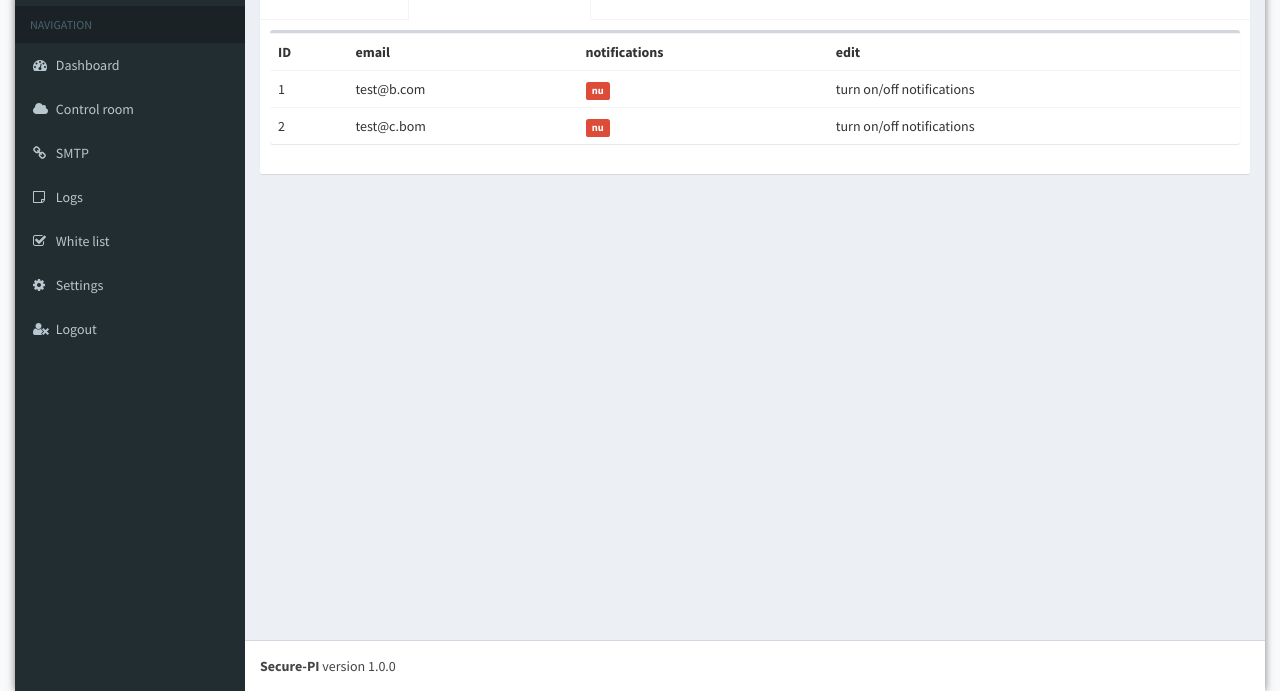
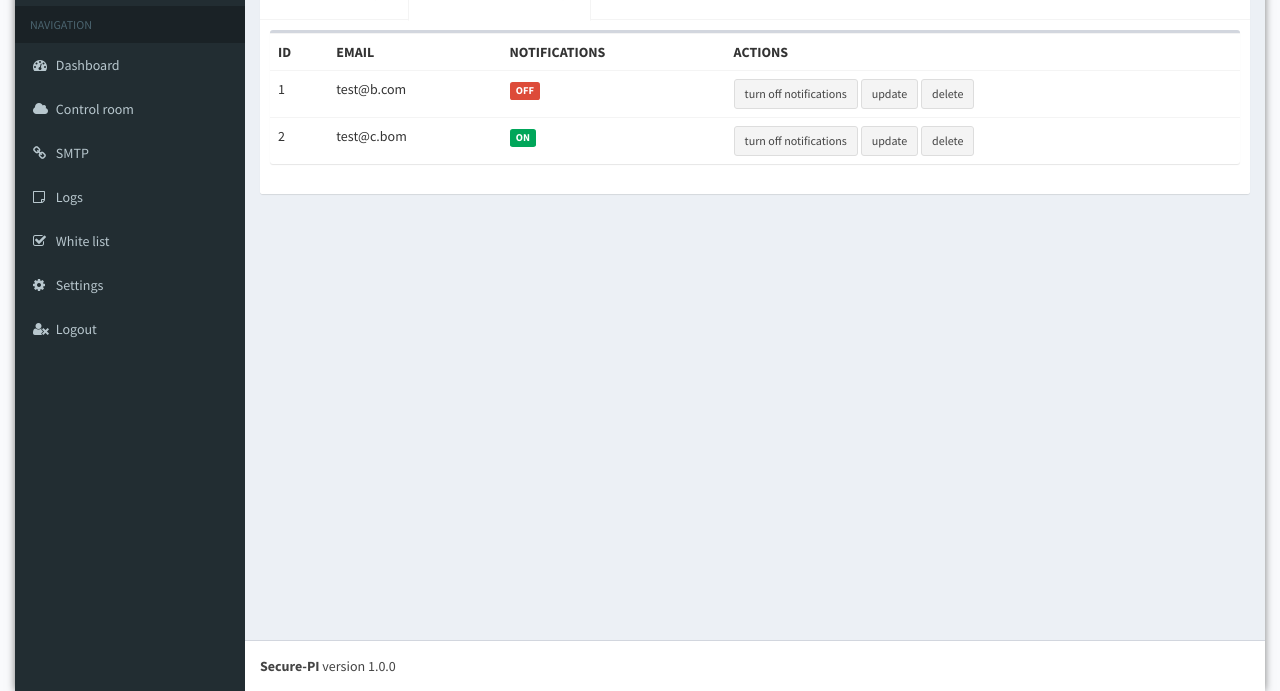
Before and after one commit to Terkea/secure-pi, a Flask app: page /smtp/ in a window 1280 px wide, after a click on "Notification settings". Shown: the part 109-800 px from the top of the page. Run offline with Flask 2, Linux system fonts and the light colour scheme; a user stored in the database is signed in; data comes from the database, SQL or seed files in the repository; some libraries are stand-ins or nearby versions.

Commit message:
notification settings almost done, still have some things to sort out on the update functionality

```diff
--- a/securepi/forms.py
+++ b/securepi/forms.py
@@ -6,8 +6,11 @@ class LoginForm(FlaskForm):
     email = StringField('Email Address', validators=[DataRequired(message='Field required'), Email()])
     password = PasswordField('Password', validators=[DataRequired(message='Field required')])
 
-class UpdateEmailForm(FlaskForm):
-        server = StringField('Server', validators=[DataRequired(message='Field required')])
-        email = StringField('Email Address', validators=[DataRequired(message='Field required'), Email()])
-        password = PasswordField('Password', validators=[DataRequired(message='Field required')])
-        port = StringField('Port', validators=[DataRequired(message='Field required')])
+class UpdateSMTPForm(FlaskForm):
+    server = StringField('Server', validators=[DataRequired(message='Field required')])
+    email = StringField('Email Address', validators=[DataRequired(message='Field required'), Email()])
+    password = PasswordField('Password', validators=[DataRequired(message='Field required')])
+    port = StringField('Port', validators=[DataRequired(message='Field required')])
+
+class UpdateEmailAddress(FlaskForm):
+    email = StringField('Email Address', validators=[DataRequired(message='Field required'), Email()])
--- a/securepi/routes.py
+++ b/securepi/routes.py
@@ -1,6 +1,6 @@
 from flask import Flask, escape, request, render_template, redirect, url_for, session
-from securepi import app, tools
-from securepi.forms import LoginForm, UpdateEmailForm
+from securepi import app, tools, db
+from securepi.forms import LoginForm, UpdateSMTPForm, UpdateEmailAddress
 from securepi.models import User, Email, Picture, WhiteList
 import json
 
@@ -39,10 +39,6 @@ def login():
         password = (str(form.password.data))
         print("email:  {}, password: {}".format(email, password))
 
-        # rootAccount = User(email='test@root.com', password=tools.encrypt('secure-pi'))
-        # db.session.add(rootAccount)
-        # db.session.commit()
-
         # CHECK DB FOR ACCOUNT
         query = User.query.filter_by(email=email).first()
         if query:
@@ -64,7 +60,8 @@ def login():
 
 @app.route('/smtp/', methods=['GET', 'POST'])
 def smtp():
-    form = UpdateEmailForm()
+    form = UpdateSMTPForm()
+    form2 = UpdateEmailAddress()
     query = Email.query.all()
 
     if  form.validate_on_submit():
@@ -85,5 +82,53 @@ def smtp():
         else:
             form.server.errors.append("Invalid account, be sure that you have less secure app access turned on or try with a gmail account")
 
-    # print(json.dumps(CONFIG['SMTP']))
-    return render_template('smtp.html', config=CONFIG['SMTP'], query=query, form=form)
+
+    if form2.validate_on_submit():
+        print('form2 email updated {}'.format(form2.email))
+    else:
+        print('cannot validate the second form')
+
+    return render_template('smtp.html', config=CONFIG['SMTP'], query=query, form=form, form2=form2)
+
+@app.route('/delete_email/<int:id>', methods=['GET', 'POST'])
+def delete_email(id):
+    query = Email.query.get_or_404(id)
+
+    try:
+        db.session.delete(query)
+        db.session.commit()
+        return redirect(url_for('smtp'))
+    except:
+        return 'There was a problem deleting that email'
+
+@app.route('/change_notification_status/<int:id>', methods=['GET', 'POST'])
+def change_notification_status(id):
+    query = Email.query.get_or_404(id)
+
+    try:
+        if query.notifications == True:
+            query.notifications = False
+            db.session.commit()
+            return redirect(url_for('smtp'))
+        else:
+            query.notifications = True
+            db.session.commit()
+            return redirect(url_for('smtp'))
+    except:
+        return 'There was a problem changing the notification status on that email'
+
+@app.route('/update_email_address/<int:id>', methods=['GET', 'POST'])
+def update_email_address(id):
+    query = Email.query.get_or_404(id)
+    form2 = UpdateEmailAddress()
+
+    if form2.validate_on_submit():
+        try:
+            print(form2.email)
+            query.email = form2.email.update_email_address
+            db.session.commit()
+        except:
+            return 'There was a problem changing the notification status on that email'
+    else:
+        print('couldn\'t validate the form')
+    return render_template(url_for('smtp'))
--- a/securepi/templates/smtp.html
+++ b/securepi/templates/smtp.html
@@ -15,7 +15,13 @@
       <div class="tab-pane active" id="tab_1">
 
         {% for error in form.server.errors %}
-            <p class="text-red">{{ error }}</p> <a href='https://myaccount.google.com/lesssecureapps'>Click here to check</a>
+{#            <p class="text-red">{{ error }}</p>#}
+            {% if error == 'Invalid account, be sure that you have less secure app access turned on or try with a gmail account' %}
+                <p class="text-red">{{ error }}</p>
+                <a href='https://myaccount.google.com/lesssecureapps'>Click here to check</a>
+            {% else: %}
+                <p class="text-red">{{ error }}</p>
+            {% endif %}
         {% endfor %}
 
 
@@ -57,21 +63,70 @@
               <table class="table table-hover">
                 <tr>
                   <th>ID</th>
-                  <th>email</th>
-                  <th>notifications</th>
-                    <th>edit</th>
+                  <th>EMAIL</th>
+                  <th>NOTIFICATIONS</th>
+                    <th>ACTIONS</th>
                 </tr>
                 {% for foo in query %}
                     <tr>
                       <td>{{ foo.id }}</td>
                       <td>{{ foo.email }}</td>
 {#                        <td> {{ foo.notification }}</td>#}
-                        {% if foo.notification == false %}
-                            <td><span class="label label-success">da</span></td>
-                        {% else %}
-                            <td><span class="label label-danger">nu</span></td>
+                        {% if foo.notifications == False %}
+                            <td><span class="label label-danger">OFF</span></td>
+                            <td>
+                                <a href="/change_notification_status/{{ foo.id }}">
+                                    <button class="btn btn-sm btn-default">turn off notifications</button>
+                                </a>
+                                <a href="">
+                                    <button class="btn btn-sm btn-default">update</button>
+                                </a>
+                                <a href="/delete_email/{{ foo.id }}">
+                                    <button class="btn btn-sm btn-default">delete</button>
+                                </a>
+                            </td>
                         {% endif %}
-                        <td>turn on/off notifications</td>
+                        {% if foo.notifications == True %}
+                            <td><span class="label label-success">ON</span></td>
+                            <td>
+                                <a href="/change_notification_status/{{ foo.id }}">
+                                    <button class="btn btn-sm btn-default">turn off notifications</button>
+                                </a>
+                                <a href="" data-toggle="modal" data-target="#modal-default">
+                                    <button class="btn btn-sm btn-default" >update</button>
+                                </a>
+                                    <div class="modal fade" id="modal-default">
+                                      <div class="modal-dialog">
+                                        <div class="modal-content">
+                                          <div class="modal-header">
+                                            <button type="button" class="close" data-dismiss="modal" aria-label="Close">
+                                              <span aria-hidden="true">&times;</span></button>
+                                            <h4 class="modal-title">Update the email address</h4>
+                                          </div>
+                                            <form action="/smtp/" method="post">
+                                              <div class="modal-body">
+                                                  <div class="form-group">
+                                                      {{ form2.email(class='form-control', value=foo.email ) }}
+                                                  </div>
+                                              </div>
+
+                                                <div class="modal-footer">
+                                                    <button type="button" class="btn btn-default pull-left" data-dismiss="modal">Close</button>
+                                                    <button type="submit" class="btn btn-danger">Save changes</button>
+                                                </div>
+                                            </form>
+                                        </div>
+                                        <!-- /.modal-content -->
+                                      </div>
+                                      <!-- /.modal-dialog -->
+                                    </div>
+                                    <!-- /.modal -->
+                                <a href="/delete_email/{{ foo.id }}">
+                                    <button class="btn btn-sm btn-default">delete</button>
+                                </a>
+                            </td>
+                        {% endif %}
+
                     </tr>
                 {% endfor %}
 
```
